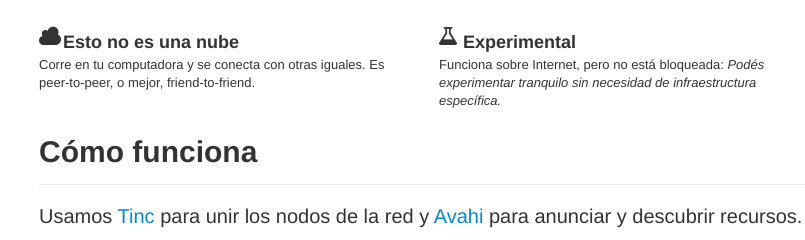
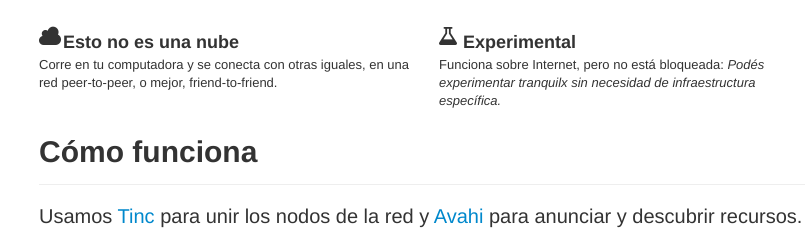
Before and after one commit to LibreVPN/librevpn.org, a plain HTML site: page index.html in a window 1280 px wide. Shown: the part 254-494 px from the top of the page, 16-821 px from the left. Drawn offline with Linux system fonts and the light colour scheme.

Commit message:
aclaraciones

```diff
--- a/index.html
+++ b/index.html
@@ -40,8 +40,8 @@
       <div class="span4">
           <h3><i class="icon-cloud icon-large"></i>&nbsp;&nbsp;Esto no es una nube</h3>
 
-          <p>Corre en tu computadora y se conecta con otras iguales. Es
-             peer-to-peer, o mejor, friend-to-friend.</p>
+          <p>Corre en tu computadora y se conecta con otras iguales, en
+             una red peer-to-peer, o mejor, friend-to-friend.</p>
 
       </div>
 
@@ -49,7 +49,7 @@
           <h3><i class="icon-beaker icon-large"></i>&nbsp;&nbsp;Experimental</h3>
 
           <p>Funciona sobre Internet, pero no está bloqueada: <em>Podés
-          experimentar tranquilo sin necesidad de infraestructura
+          experimentar tranquilx sin necesidad de infraestructura
           específica.</em></p>
 
       </div>
```
